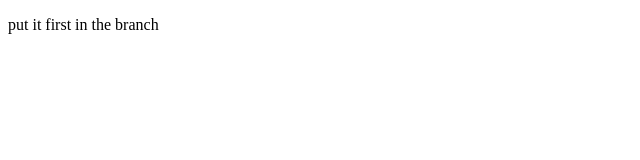
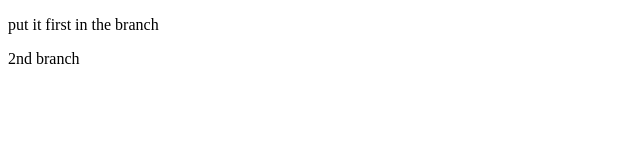
Before and after one commit to justinmontejo29/backgroundgenerator, a plain HTML site: page index.html in a window 1280 px wide. Shown: the full height of the page, 0-640 px from the left. Drawn offline with Linux system fonts and the light colour scheme.

Commit message:
adding 2nd branch

```diff
--- a/index.html
+++ b/index.html
@@ -6,5 +6,6 @@
 </head>
 <body>
 <p>put it first in the branch</p>
+<p>2nd branch</p>
 </body>
 </html>
```
